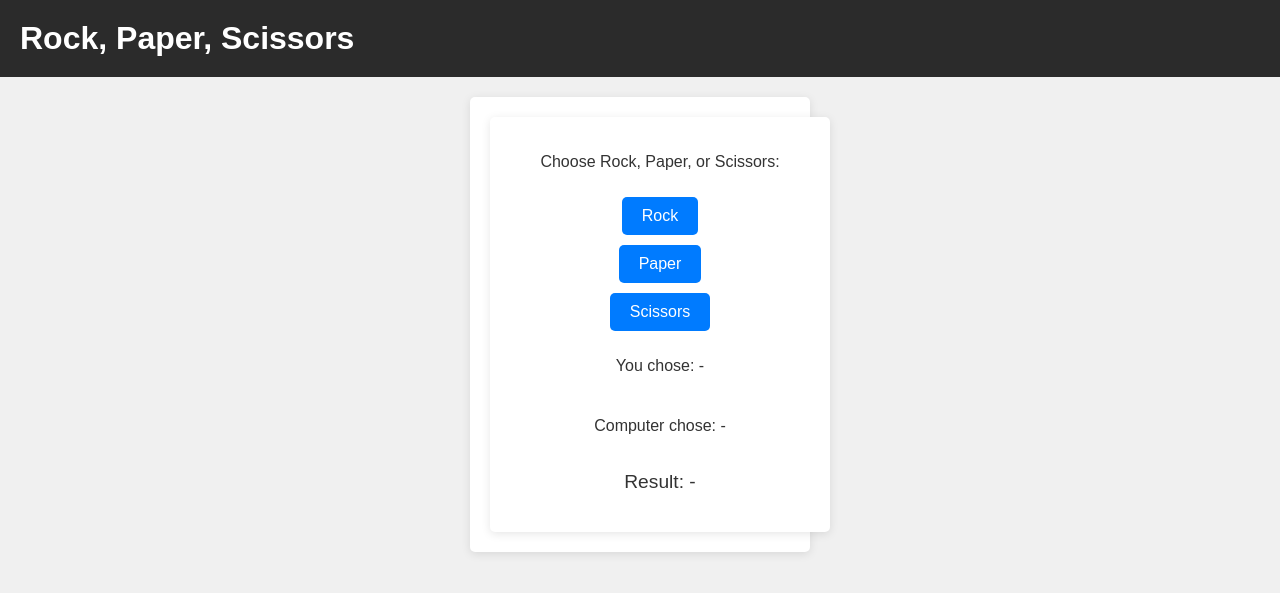
After one commit to PeterdQuinn/Casino, a PHP site: page /html/rock_paper_scissors.html in a window 1280 px wide. The commit adds this page. Shown: the top 593 px of the page. Run offline with PHP 8.4, Linux system fonts and the light colour scheme.

Commit message:
added rock, paper, scussiors

```diff
--- a/css/styles.css
+++ b/css/styles.css
@@ -201,3 +201,19 @@ button:disabled {
   color: #d64f4f;
   margin: 10px 0;
 }
+
+
+/* Game 3 Styles (Rock, Paper, Scissors) */
+.game3-box {
+  display: flex;
+  flex-direction: column;
+  align-items: center;
+  background-color: #fff;
+  border-radius: 5px;
+  box-shadow: 0px 2px 10px rgba(0, 0, 0, 0.1);
+  padding: 20px;
+  margin: 0 auto;
+  width: 300px;
+}
+
+/* Add more styles for the Rock, Paper, Scissors game as needed */
--- /dev/null
+++ b/html/rock_paper_scissors.html
@@ -0,0 +1,28 @@
+<!DOCTYPE html>
+<html lang="en">
+<head>
+    <meta charset="UTF-8">
+    <meta name="viewport" content="width=device-width, initial-scale=1.0">
+    <title>Rock, Paper, Scissors - Casino App</title>
+    <link rel="stylesheet" href="../css/styles.css">
+</head>
+<body>
+    <header>
+        <h1>Rock, Paper, Scissors</h1>
+    </header>
+    <main>
+        <div id="game-container" class="game3-box">
+            <div id="game-container" class="game3-box">
+                <p>Choose Rock, Paper, or Scissors:</p>
+                <button id="rock-btn">Rock</button>
+                <button id="paper-btn">Paper</button>
+                <button id="scissors-btn">Scissors</button>
+                <p id="player-choice">You chose: -</p>
+                <p id="computer-choice">Computer chose: -</p>
+                <p id="result">Result: -</p>
+            </div>
+        </div>
+    </main>
+    <script src="../js/rock_paper_scissors.js"></script>
+</body>
+</html>
--- a/index.html
+++ b/index.html
@@ -13,8 +13,10 @@
     <main>
         <nav>
             <a href="login.html">Login</a>
-            <a href="game1.html">Game 1</a>
-            <a href="game2.html">Game 2</a>
+            <a href="game1.html">Numbers Guess
+            </a>
+            <a href="game2.html">Roulette</a>
+            <a href="html/rock_paper_scissors.html">Rock, Paper, Scissors</a>
         </nav>
         <p id="welcome-message"></p>
     </main>
--- /dev/null
+++ b/js/rock_paper_scissors.js
@@ -0,0 +1,40 @@
+const rockBtn = document.getElementById('rock-btn');
+const paperBtn = document.getElementById('paper-btn');
+const scissorsBtn = document.getElementById('scissors-btn');
+const playerChoice = document.getElementById('player-choice');
+const computerChoice = document.getElementById('computer-choice');
+const result = document.getElementById('result');
+
+rockBtn.addEventListener('click', () => playGame('rock'));
+paperBtn.addEventListener('click', () => playGame('paper'));
+scissorsBtn.addEventListener('click', () => playGame('scissors'));
+
+function playGame(playerSelection) {
+    const computerSelection = getComputerChoice();
+    const winner = determineWinner(playerSelection, computerSelection);
+
+    playerChoice.textContent = 'You chose: ' + playerSelection;
+    computerChoice.textContent = 'Computer chose: ' + computerSelection;
+    result.textContent = 'Result: ' + winner;
+}
+
+function getComputerChoice() {
+    const choices = ['rock', 'paper', 'scissors'];
+    return choices[Math.floor(Math.random() * 3)];
+}
+
+function determineWinner(playerSelection, computerSelection) {
+    if (playerSelection === computerSelection) {
+        return 'It\'s a tie!';
+    }
+
+    if (
+        (playerSelection === 'rock' && computerSelection === 'scissors') ||
+        (playerSelection === 'paper' && computerSelection === 'rock') ||
+        (playerSelection === 'scissors' && computerSelection === 'paper')
+    ) {
+        return 'You win!';
+    }
+
+    return 'You lose!';
+}
```
